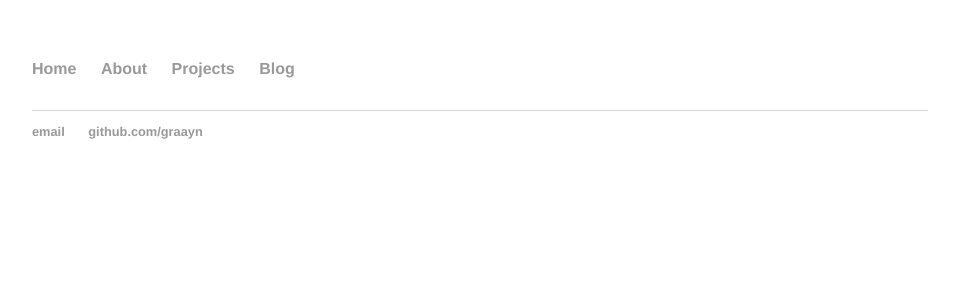
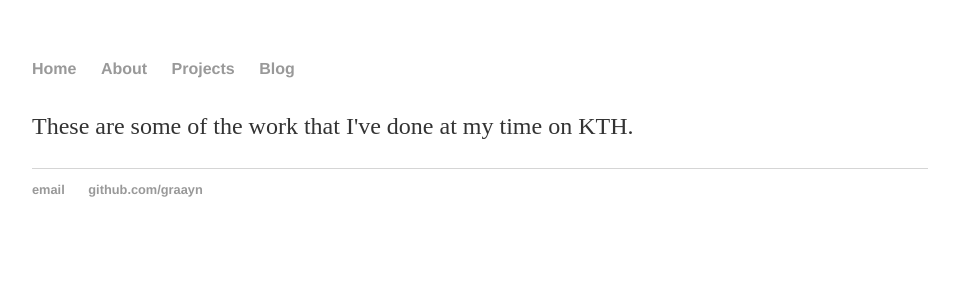
Before and after one commit to graayn/graayn.github.io, a Jekyll site: the page built from projects/projects.html, in a window 1280 px wide. Shown: the top 300 px of the page, without its empty margins (160-1119 px from the left). Built offline with Jekyll 4.4.1, drawn with Linux system fonts in a browser that asks for light colours.

Commit message:
Update projects.html

```diff
--- a/projects/projects.html
+++ b/projects/projects.html
@@ -2,4 +2,4 @@
 layout: default
 ---
 <h1>{{ page.title }}</h1>
-<p These are some of the work that I've done at my time on KTH. </p>
+<p> These are some of the work that I've done at my time on KTH. </p>
```
